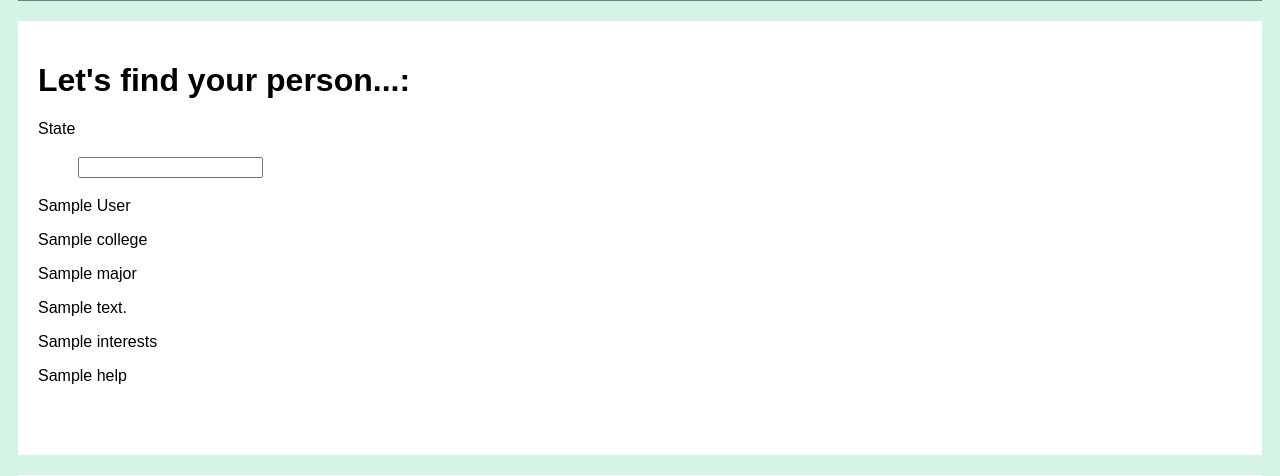
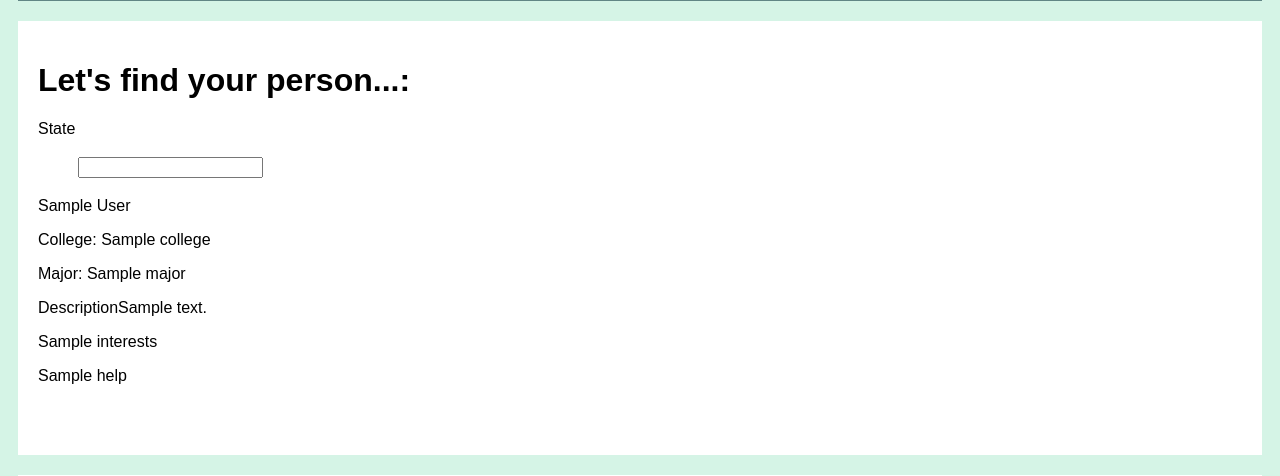
Before and after one commit to Acryus/Final-Project, a Python web app: template templates/search.html in a window 1280 px wide. Shown: the part 287-763 px from the top of the page. Run offline with Jinja, Linux system fonts and the light colour scheme; the template is opened without the code that fills it: most values are stand-ins (such as "Sample title", 1, 10 or a date in 2020).

Commit message:
dfnuidshg

```diff
--- a/templates/search.html
+++ b/templates/search.html
@@ -102,9 +102,9 @@ body {
 
       {% for student in all_students %}
         <p>{{student.firstName + " " + student.lastName}} </p>
-        <p>{{student.college}}</p>
-        <p>{{student.major}}</p>
-        <p>{{student.description}}</p>
+        <p>College: {{student.college}}</p>
+        <p>Major: {{student.major}}</p>
+        <p>Description{{student.description}}</p>
         <p>{{student.interests}}</p>
         <p>{{student.help}}</p>
         </br>
```
